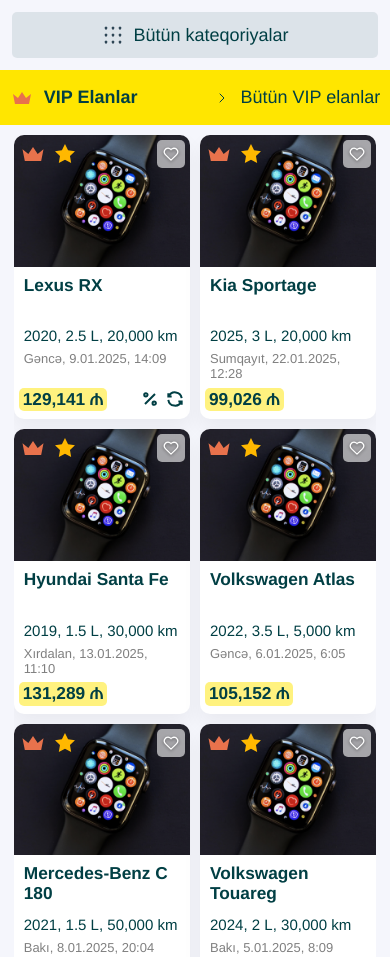
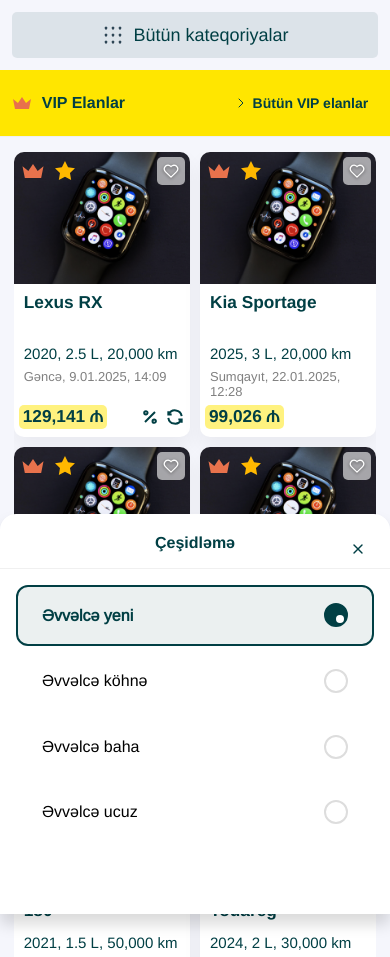
Before and after one commit to sharkwest661/blonex, a Next.js app: page / in a window 390 px wide. Shown: the part 330-1287 px from the top of the page. Built offline with nearby package versions, Linux system fonts and the light colour scheme; no server answers.

Commit message:
feat: enhance ListingSection and DateSortFilter components with mobile sorting functionality and improved styles

```diff
--- a/src/components/Filters/DateSortFilter/DateSortFilter.module.scss
+++ b/src/components/Filters/DateSortFilter/DateSortFilter.module.scss
@@ -1,4 +1,4 @@
-// src/components/Filters/DateSortFilter/DateSortFilter.module.scss
+// src/components/Filters/DateSortFilter/DateSortFilter.module.scss - UPDATED
 @import "../../../styles/variables.scss";
 
 // Filter trigger - mobile only
@@ -13,22 +13,32 @@
 .filters767Inner {
   height: 50px;
   background-color: #f0f0f0;
-  border-radius: 20px;
+  border-radius: 25px; // ✅ UPDATED: More rounded for modern look
   cursor: pointer;
+  width: 100%; // ✅ UPDATED: Full width
+  transition: all $transition-normal;
+
+  &:hover {
+    background-color: #e8e8e8;
+  }
+
+  &:active {
+    transform: scale(0.98);
+  }
 
   a {
     text-decoration: none;
-    display: inline-block;
+    display: flex; // ✅ UPDATED: Remove inline-block
     width: 100%;
     height: 100%;
-    padding: 15px;
-    display: flex;
+    padding: 15px $spacing-2xl; // ✅ UPDATED: Better horizontal padding
     justify-content: flex-start;
-    gap: 10px;
+    gap: $spacing-lg; // ✅ UPDATED: Slightly larger gap
     align-items: center;
 
     svg {
       color: $primary-color;
+      flex-shrink: 0;
     }
 
     p {
@@ -36,6 +46,7 @@
       color: $primary-color;
       font-weight: 500;
       margin: 0;
+      flex: 1;
     }
   }
 }
@@ -45,11 +56,12 @@
   position: fixed;
   height: 100%;
   width: 100%;
-  background-color: rgba(0, 0, 0, 0.24);
-  z-index: 998;
+  background-color: rgba(0, 0, 0, $opacity-overlay);
+  z-index: $z-modal-backdrop;
   top: 0;
   left: 0;
   overflow: hidden;
+  backdrop-filter: blur(2px); // ✅ UPDATED: Add blur effect
 }
 
 // Filter overlay
@@ -58,17 +70,18 @@
   height: 400px;
   background: $white;
   bottom: 0;
-  z-index: 999;
+  z-index: $z-modal;
   padding: 0;
   margin: 0;
   left: 0;
   right: 0;
-  border-top-left-radius: 8px;
-  border-top-right-radius: 8px;
+  border-top-left-radius: $spacing-xl; // ✅ UPDATED: Larger radius
+  border-top-right-radius: $spacing-xl;
   display: flex;
   flex-direction: column;
   transform: translateY(100%);
-  transition: transform 0.3s ease;
+  transition: transform $transition-slow cubic-bezier(0.4, 0, 0.2, 1); // ✅ UPDATED: Better easing
+  box-shadow: $shadow-lg; // ✅ UPDATED: Add shadow
 
   &.open {
     transform: translateY(0);
@@ -77,9 +90,11 @@
 
 // Header
 .dateFilterHeader {
-  margin: 15px 0;
+  margin: $spacing-xl 0 $spacing-md 0; // ✅ UPDATED: Better spacing
   text-align: center;
   position: relative;
+  border-bottom: 1px solid #f0f0f0; // ✅ UPDATED: Add separator
+  padding-bottom: $spacing-lg;
 }
 
 .dateFilterHeaderInner {
@@ -93,97 +108,117 @@
   margin: 0 auto;
   font-family: $font-family-bold;
   font-weight: 700;
+  font-size: $font-size-base; // ✅ UPDATED: Use variable
 }
 
 .dateFilterHeaderIcon {
-  font-size: $font-size-small;
   position: absolute;
   top: 50%;
   transform: translateY(-50%);
   color: $primary-color;
-  right: 16px;
+  right: $spacing-xl;
   cursor: pointer;
   display: flex;
   align-items: center;
   justify-content: center;
-  width: 30px;
-  height: 30px;
+  width: $spacing-3xl; // ✅ UPDATED: Larger touch target
+  height: $spacing-3xl;
+  border-radius: 50%;
+  transition: all $transition-normal;
 
   &:hover {
-    background-color: rgba($primary-color, 0.05);
-    border-radius: 50%;
+    background-color: rgba($primary-color, 0.08);
+  }
+
+  &:active {
+    background-color: rgba($primary-color, 0.12);
   }
 }
 
 // Body
 .dateFilterBody {
-  padding: 0 15px;
+  padding: $spacing-md $spacing-xl $spacing-xl $spacing-xl; // ✅ UPDATED: Better padding
+  flex: 1;
+  overflow-y: auto;
 
   a {
     text-decoration: none;
     color: inherit;
     display: block;
+    margin-bottom: $spacing-xs; // ✅ UPDATED: Add spacing between options
+
+    &:last-child {
+      margin-bottom: 0;
+    }
 
     &:hover .dateFilterSelect {
-      background-color: rgba($primary-color, 0.05);
+      background-color: rgba($primary-color, 0.04);
     }
   }
 }
 
-// Filter options
 .dateFilterSelect {
-  position: relative;
   display: flex;
+  align-items: center;
   justify-content: space-between;
-  align-items: center;
+  padding: $spacing-xl $spacing-2xl; // ✅ UPDATED: Better padding
+  border-radius: $spacing-lg; // ✅ UPDATED: Rounded corners
   cursor: pointer;
-  border-radius: 8px;
-  padding: 0 8px;
+  transition: all $transition-normal;
+  border: 2px solid transparent;
 
   &:hover {
-    background-color: rgba($primary-color, 0.05);
+    background-color: rgba($primary-color, 0.04);
   }
 
-  &:focus {
-    outline: 2px solid $secondary-color;
-    outline-offset: 2px;
+  &.selected {
+    background-color: rgba($primary-color, 0.08);
+    border-color: $primary-color;
+
+    .dateFilterSelectName {
+      color: $primary-color;
+      font-weight: 600;
+    }
+
+    .dateFilterSelectRadio {
+      background-color: $primary-color;
+      border-color: $primary-color;
+
+      &::after {
+        opacity: 1;
+        transform: scale(1);
+      }
+    }
   }
 }
 
 .dateFilterSelectName {
-  padding: 12px 0;
+  font-size: $font-size-base;
   color: $text-color;
-  font-size: $font-size-base;
+  margin: 0;
+  transition: all $transition-normal;
 }
 
 .dateFilterSelectRadio {
-  width: 20px;
-  height: 20px;
+  width: $spacing-2xl;
+  height: $spacing-2xl;
+  border: 2px solid #ddd;
   border-radius: 50%;
-  border: 1px solid #ccc;
-  box-sizing: border-box;
   position: relative;
-}
+  transition: all $transition-normal;
+  flex-shrink: 0;
 
-.selected {
-  .dateFilterSelectRadio {
-    border-color: $primary-color;
-
-    &::before {
-      content: "";
-      position: absolute;
-      right: 4px;
-      top: 50%;
-      transform: translateY(-50%);
-      width: 10px;
-      height: 10px;
-      background-color: $primary-color;
-      border-radius: 50%;
-    }
-  }
-
-  .dateFilterSelectName {
-    font-weight: 500;
-    color: $primary-color;
+  &::after {
+    content: "";
+    position: absolute;
+    top: 50%;
+    left: 50%;
+    width: $spacing-md;
+    height: $spacing-md;
+    background-color: $white;
+    border-radius: 50%;
+    transform: translate(-50%, -50%) scale(0);
+    opacity: 0;
+    transition: all $transition-normal;
   }
 }
--- a/src/components/ListingSection/ListingSection.module.scss
+++ b/src/components/ListingSection/ListingSection.module.scss
@@ -1,28 +1,45 @@
-// src/components/ListingSection/ListingSection.module.scss
+// src/components/ListingSection/ListingSection.module.scss - UPDATED
 @import "../../styles/variables.scss";
 
 .listingSection {
-  margin-bottom: 24px; // ✅ REDUCED from 40px
+  margin-bottom: $spacing-2xl;
 
   @media screen and (max-width: calc(#{$breakpoint-md} - 1px)) {
-    margin-bottom: 16px; // ✅ REDUCED from 32px
+    margin-bottom: $spacing-xl;
   }
+}
+
+// ✅ NEW: Mobile sort container - shows only on mobile (under 768px)
+.mobileSortContainer {
+  display: none; // Hidden by default (desktop)
+
+  @media screen and (max-width: calc(#{$breakpoint-md} - 1px)) {
+    display: block; // ✅ Show on mobile
+    padding: $spacing-lg 0;
+    background-color: $white;
+    border-bottom: 1px solid #f0f0f0;
+  }
+}
+
+.mobileSortFilter {
+  // Additional mobile-specific styles if needed
+  margin: 0;
 }
 
 // ✅ FIXED: Minimal padding in wrapper to match reference image
 .wrapper {
   display: flex;
-  gap: 12px; // ✅ REDUCED from 20px to 12px
-  padding: 4px; // ✅ MINIMAL padding instead of 24px 0 24px 20px
+  gap: $spacing-lg;
+  padding: $spacing-xs;
 
   @media screen and (max-width: calc(#{$breakpoint-lg} - 1px)) {
-    gap: 8px; // ✅ REDUCED from 16px to 8px
+    gap: $spacing-md;
   }
 
   @media screen and (max-width: calc(#{$breakpoint-md} - 1px)) {
     flex-direction: column;
-    padding: 2px; // ✅ Even smaller mobile padding
-    gap: 8px; // ✅ Small gap instead of 0
+    padding: $spacing-xs / 2;
+    gap: $spacing-md;
   }
 }
 
@@ -44,3 +61,23 @@
     order: -1;
   }
 }
+
+// Error state
+.errorState {
+  padding: $spacing-4xl $spacing-2xl;
+  text-align: center;
+  background-color: #f8f9fa;
+  border-radius: $border-radius;
+  margin: $spacing-2xl 0;
+
+  p {
+    color: $danger-color;
+    font-size: $font-size-base;
+    margin: 0;
+  }
+
+  @media screen and (max-width: calc(#{$breakpoint-md} - 1px)) {
+    padding: $spacing-2xl $spacing-xl;
+    margin: $spacing-xl 0;
+  }
+}
--- a/src/components/ListingSection/ListingSection.tsx
+++ b/src/components/ListingSection/ListingSection.tsx
@@ -1,4 +1,4 @@
-// src/components/ListingSection/ListingSection.tsx - FIXED
+// src/components/ListingSection/ListingSection.tsx - UPDATED
 import React from "react";
 import { Container } from "@/components/Layout/Container";
 import SectionTitle, {
@@ -8,11 +8,12 @@
 import Advertisement, {
   type AdvertisementProps,
 } from "@/components/Advertisement/Advertisement";
+import { DateSortFilter } from "@/components/Filters/DateSortFilter";
 import ErrorBoundary from "@/components/common/ErrorBoundary";
-import { cn } from "@/utils/cn"; // ✅ FIXED: Use proper utility
+import { cn } from "@/utils/cn";
 import styles from "./ListingSection.module.scss";
 
-// ✅ FIXED: Better TypeScript interfaces
+// ✅ UPDATED: Better TypeScript interfaces
 export interface ListingSectionProps {
   title: SectionTitleProps;
   posts: PostGridProps;
@@ -30,10 +31,32 @@
   onSortChange,
   className,
 }) => {
+  // Sort options for mobile filter
+  const sortOptions = [
+    { id: "-created_at", label: "Əvvəlcə yeni" },
+    { id: "created_at", label: "Əvvəlcə köhnə" },
+    { id: "-price", label: "Əvvəlcə baha" },
+    { id: "price", label: "Əvvəlcə ucuz" },
+  ];
+
   return (
     <section className={cn(styles.listingSection, className)}>
       {/* Section Title */}
       <SectionTitle {...title} onSortChange={onSortChange} />
+
+      {/* ✅ NEW: Mobile Sort Filter - Only show when showSortDropdown is true */}
+      {title.showSortDropdown && onSortChange && (
+        <div className={styles.mobileSortContainer}>
+          <Container>
+            <DateSortFilter
+              options={sortOptions}
+              defaultSelected="-created_at"
+              onSortChange={onSortChange}
+              className={styles.mobileSortFilter}
+            />
+          </Container>
+        </div>
+      )}
 
       {/* Main Content */}
       <Container>
--- a/src/components/SectionTitle/SectionTitle.module.scss
+++ b/src/components/SectionTitle/SectionTitle.module.scss
@@ -1,124 +1,114 @@
-// src/components/SectionTitle/SectionTitle.module.scss (updated)
+// src/components/SectionTitle/SectionTitle.module.scss - REVERTED TO ORIGINAL STYLE
 @import "../../styles/variables.scss";
 
 .title_bg {
   background-color: $secondary-color;
+  padding: 10px 0;
+  border-bottom: 1px solid #f0f0f0;
+  margin-bottom: 20px;
+
+  @media screen and (max-width: calc(#{$breakpoint-md} - 1px)) {
+    padding: 16px 0;
+    margin-bottom: 5px;
+  }
 }
 
 .title {
   display: flex;
   align-items: center;
-  justify-content: center;
-  min-height: 55px;
+  justify-content: space-between;
+  gap: 20px;
+  padding: 0 20px;
+  font-size: $font-size-large; // ✅ KEPT: Font size variable
+  font-weight: 700;
   font-family: $font-family-bold;
-  font-size: 1.5rem; // 24px equivalent with 16px base
-  line-height: 1.17;
   color: $primary-color;
-  background-color: $secondary-color;
 
-  a {
-    font-family: $font-family-main;
+  &.noPadding {
+    padding: 0;
+  }
+
+  @media screen and (max-width: calc(#{$breakpoint-md} - 1px)) {
+    padding: 0 16px;
+    font-size: $font-size-base; // ✅ KEPT: Font size variable
+    gap: 12px;
+
+    &.noPadding {
+      padding: 0;
+    }
   }
 }
 
 .title--left {
   justify-content: space-between;
-  padding: 0 20px;
-  font-size: 1.375rem; // 22px equivalent with 16px base
 }
 
 .title--center {
   justify-content: center;
-  padding: 0 20px;
-  font-size: 1.375rem;
 }
 
 .title--right {
   justify-content: flex-end;
-  padding: 0 20px;
-  font-size: 1.375rem;
 }
 
 .center_vertical {
-  display: flex !important;
+  display: flex;
   align-items: center;
+  gap: 8px;
 }
 
 .title__icon {
-  margin-right: 10px;
+  flex-shrink: 0;
 }
 
-// Form and sort select styles
+// ✅ KEPT: Sort form - hide on mobile (under 768px) - THIS IS NEEDED
 .sort__form {
-  margin-right: 5px;
-  margin-left: auto;
-  height: 100%;
   display: flex;
   align-items: center;
+
+  @media screen and (max-width: calc(#{$breakpoint-md} - 1px)) {
+    display: none; // ✅ Hide sort dropdown on mobile
+  }
 }
 
 .sort__select {
-  min-width: 150px;
-  background-color: $white !important;
+  min-width: 180px;
+
+  @media screen and (max-width: calc(#{$breakpoint-lg} - 1px)) {
+    min-width: 160px;
+  }
 }
 
-// Button styles
 .btn {
   display: flex;
   align-items: center;
-  height: 46px;
-  padding: 0;
+  gap: 8px;
+  padding: 8px 16px;
   background-color: transparent;
+  // border: 1px solid $primary-color;
+  // border-radius: $border-radius;
   color: $primary-color;
-  font-size: 1.125rem;
-  border: none;
-  cursor: pointer;
   text-decoration: none;
+  font-size: $font-size-base; // ✅ KEPT: Font size variable
+  font-weight: 500;
+  transition: all 0.2s ease;
 
-  img {
-    margin-right: 10px;
-  }
+  // &:hover {
+  //   background-color: $primary-color;
+  //   color: $white;
+  // }
 
-  &:hover,
-  &:focus {
-    background-color: transparent;
-    color: $primary-color;
-    text-decoration: none;
+  @media screen and (max-width: calc(#{$breakpoint-md} - 1px)) {
+    padding: 6px 12px;
+    font-size: $font-size-small; // ✅ KEPT: Font size variable
+    gap: 4px;
   }
 }
 
-// Responsive adjustments
-@media screen and (max-width: 1200px) {
-  .sort__form {
-    margin-right: 5px;
-    margin-left: auto;
-    height: 100%;
-  }
+// Error state
+.errorState {
+  padding: 20px;
+  text-align: center;
+  color: $danger-color; // ✅ KEPT: Danger color variable
+  font-size: $font-size-small; // ✅ KEPT: Font size variable
 }
-
-@media screen and (max-width: 768px) {
-  .title {
-    font-size: $font-size-xl;
-  }
-
-  .title--left,
-  .title--center,
-  .title--right {
-    font-size: $font-size-large;
-    padding: 0 16px;
-  }
-}
-
-// Alternative mobile layout class
-.title--left- {
-  flex-direction: column;
-  padding: 10px 20px 0;
-}
-
-.title--rounded {
-  border-radius: 10px;
-}
-
-.noPadding {
-  padding: 0 !important;
-}
--- a/src/components/SectionTitle/SectionTitle.tsx
+++ b/src/components/SectionTitle/SectionTitle.tsx
@@ -1,4 +1,4 @@
-// src/components/SectionTitle/SectionTitle.tsx
+// src/components/SectionTitle/SectionTitle.tsx - UPDATED
 import React from "react";
 import Link from "next/link";
 import Image from "next/image";
@@ -60,7 +60,7 @@
             {title}
           </span>
 
-          {/* Sort Dropdown - Only for "Yeni elanlar" section */}
+          {/* ✅ UPDATED: Sort Dropdown - Desktop only when showSortDropdown is true */}
           {showSortDropdown && (
             <div className={styles.sort__form}>
               <Select
```
Also changed, not shown: src/styles/variables.scss (+26 -0 lines).
